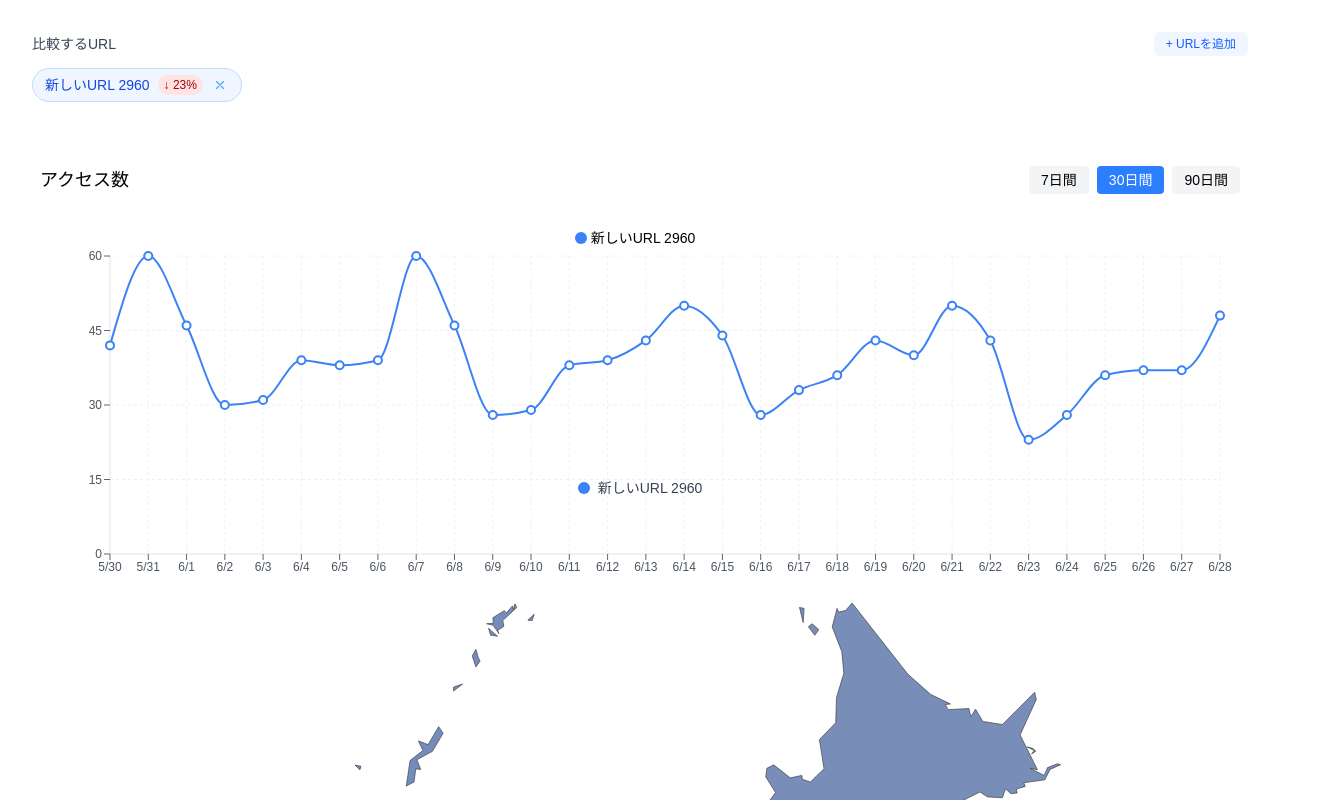
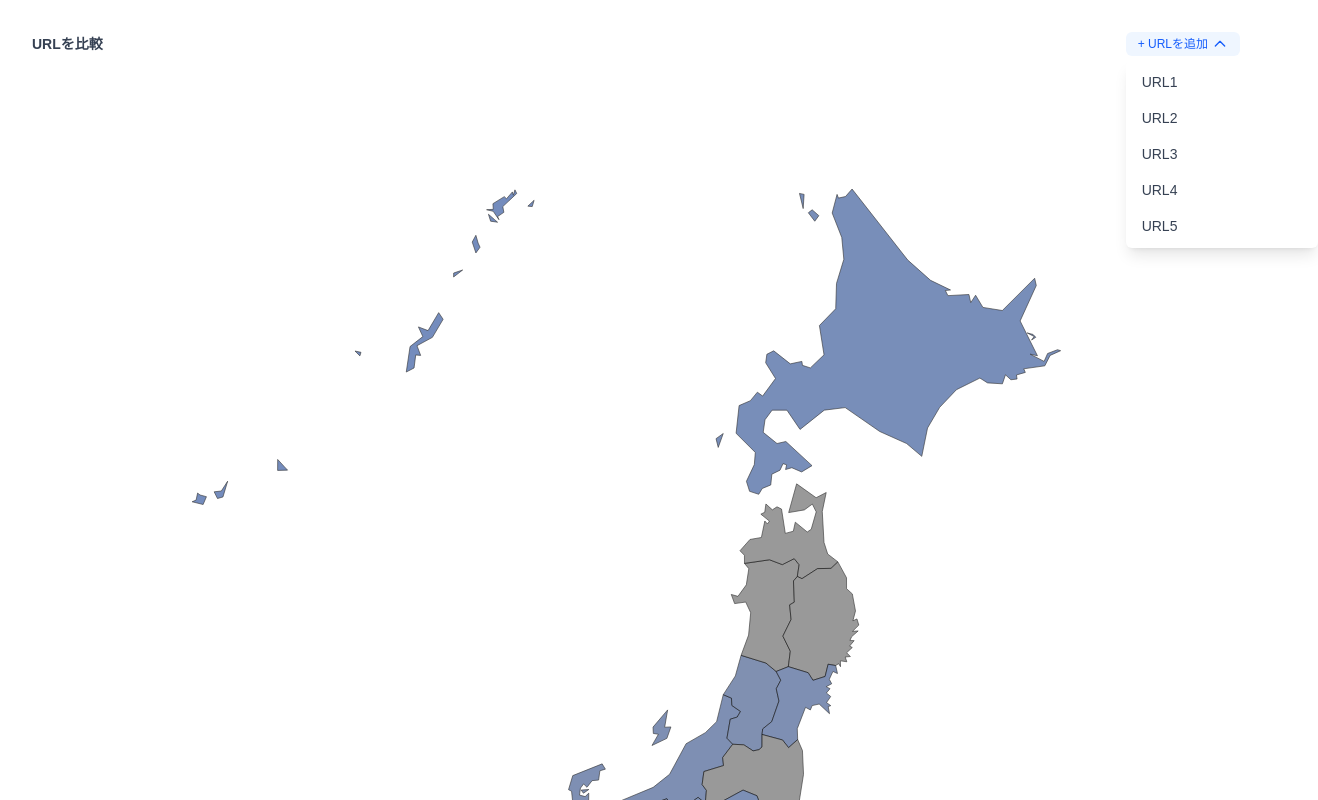
Before and after one commit to frapoe/japan-analysis, a Next.js app: page / in a window 1280 px wide. Both pictures are taken after a click on the button "+ URLを追加". Shown: the top 800 px of the page, 1318 px wide, since content can reach past the window. Built offline with nearby package versions, Linux system fonts and the light colour scheme.

Commit message:
URLの配列を取得して比較できるようにした

```diff
--- a/src/app/components/analytics-dashboard/AnalyticsDashboard.tsx
+++ b/src/app/components/analytics-dashboard/AnalyticsDashboard.tsx
@@ -1,6 +1,22 @@
-import React, { useMemo, useState } from "react";
+import React, { useMemo, useState, useEffect } from "react";
 import { MetricCard } from "./MetricCard";
 import { LineChart } from "./LineChart";
+
+// 仮のURLデータ型
+type UrlOption = {
+  id: string;
+  title: string;
+  path: string;
+};
+
+// 仮のURLデータ
+const MOCK_URL_OPTIONS: UrlOption[] = [
+  { id: '1', title: 'URL1', path: '/url1' },
+  { id: '2', title: 'URL2', path: '/url2' },
+  { id: '3', title: 'URL3', path: '/url3' },
+  { id: '4', title: 'URL4', path: '/url4' },
+  { id: '5', title: 'URL5', path: '/url5' },
+];
 
 // グラフの色定義
 const LINE_COLORS = [
@@ -29,15 +45,7 @@ const formatDate = (date: Date) => {
   return `${year}-${month}-${day}`;
 };
 
-// 新しいURLを生成する関数
-const generateNewUrl = (): UrlItem => {
-  const id = `url${Date.now()}`;
-  return {
-    id,
-    path: `/new-path/${id}`,
-    title: `新しいURL ${id.slice(-4)}`
-  };
-};
+// 新しいURLを生成する関数（削除）
 
 // 過去90日間のURLごとのデータを生成する関数
 const generateUrlStats = (urlId: string, index: number) => {
@@ -111,9 +119,20 @@ const prepareChartData = (allStats: Array<{url?: UrlItem, stats: any[]}>) => {
 export const AnalyticsDashboard: React.FC = () => {
   // URL一覧の状態管理
   const [urls, setUrls] = useState<UrlItem[]>(INITIAL_URLS);
+  // 選択可能なURLオプション
+  const [urlOptions, setUrlOptions] = useState<UrlOption[]>([]);
+  // プルダウンの表示状態
+  const [isDropdownOpen, setIsDropdownOpen] = useState(false);
 
   // 選択されたURLのIDの配列（デフォルトで空）
   const [selectedUrlIds, setSelectedUrlIds] = useState<string[]>([]);
+
+  // コンポーネントマウント時にURLオプションをロード
+  useEffect(() => {
+    // ここで実際にはAPIからデータを取得する
+    // 例: fetchUrlOptions().then(data => setUrlOptions(data));
+    setUrlOptions(MOCK_URL_OPTIONS);
+  }, []);
 
   // 全URLの統計データを生成
   const allUrlStats = useMemo(() => generateAllUrlStats(urls), [urls]);
@@ -128,6 +147,9 @@ export const AnalyticsDashboard: React.FC = () => {
     [allUrlStats, selectedUrlIds, urls]
   );
 
+  // グラフに表示するURLの最大数
+  const MAX_URLS = 5;
+
   // グラフ用のデータを準備
   const chartData = useMemo(() => {
     // 型を合わせるために必要な変換
@@ -138,15 +160,34 @@ export const AnalyticsDashboard: React.FC = () => {
         pageviews: stat.pageviews
       }))
     }));
+
+    // 選択されたURLがなくても空のデータを返す
+    if (statsForChart.length === 0) {
+      return [];
+    }
+
     return prepareChartData(statsForChart);
   }, [selectedStats]);
 
   // URLを追加する関数（追加時に自動的に選択状態にする）
-  const addUrl = () => {
-    const newUrl = generateNewUrl();
+  const addUrl = (urlOption: UrlOption) => {
+    if (urls.length >= MAX_URLS) return; // 最大数を超えないようにする
+
+    const newUrl: UrlItem = {
+      id: urlOption.id,
+      title: urlOption.title,
+      path: urlOption.path
+    };
+
     setUrls(prev => [...prev, newUrl]);
     setSelectedUrlIds(prev => [...prev, newUrl.id]);
+    setIsDropdownOpen(false);
   };
+
+  // 選択可能なURLオプションをフィルタリング（既に追加済みのURLは除外）
+  const availableUrlOptions = useMemo(() => {
+    return urlOptions.filter(option => !urls.some(url => url.id === option.id));
+  }, [urlOptions, urls]);
 
   // URLを削除する関数
   const removeUrl = (urlId: string) => {
@@ -188,22 +229,61 @@ export const AnalyticsDashboard: React.FC = () => {
       {/* URLリストセクション */}
       <div className="p-4">
         <div className="flex justify-between items-center mb-3">
-          <h2 className="text-sm font-medium text-gray-700">比較するURL</h2>
-          <div className="flex space-x-2">
+          <h1 className="text-sm font-bold text-gray-700">URLを比較</h1>
+          <div className="flex relative">
+            <div className="relative mr-2">
               <button
-              onClick={addUrl}
-              className="text-sm bg-blue-50 text-blue-600 hover:bg-blue-100 px-3 py-1 rounded-md text-xs"
+                type="button"
+                onClick={() => setIsDropdownOpen(!isDropdownOpen)}
+                disabled={urls.length >= MAX_URLS || availableUrlOptions.length === 0}
+                className={`text-sm px-3 py-1 rounded-md text-xs flex items-center ${
+                  urls.length >= MAX_URLS || availableUrlOptions.length === 0
+                    ? 'bg-gray-100 text-gray-400 cursor-not-allowed'
+                    : 'bg-blue-50 text-blue-600 hover:bg-blue-100'
+                }`}
               >
-              + URLを追加
+                {urls.length >= MAX_URLS
+                  ? '最大数に達しています'
+                  : availableUrlOptions.length === 0
+                    ? '追加できるURLがありません'
+                    : '+ URLを追加'}
+                <svg
+                  className={`ml-1 w-4 h-4 transition-transform ${isDropdownOpen ? 'transform rotate-180' : ''}`}
+                  fill="none"
+                  stroke="currentColor"
+                  viewBox="0 0 24 24"
+                  xmlns="http://www.w3.org/2000/svg"
+                >
+                  <path strokeLinecap="round" strokeLinejoin="round" strokeWidth={2} d="M19 9l-7 7-7-7" />
+                </svg>
               </button>
+
+              {isDropdownOpen && availableUrlOptions.length > 0 && (
+                <div className="absolute z-10 mt-1 w-48 bg-white rounded-md shadow-lg py-1">
+                  {availableUrlOptions.map((option) => (
+                    <button
+                      key={option.id}
+                      type="button"
+                      onClick={() => addUrl(option)}
+                      className="block w-full text-left px-4 py-2 text-sm text-gray-700 hover:bg-gray-100 hover:text-gray-900"
+                    >
+                      {option.title}
+                    </button>
+                  ))}
+                </div>
+              )}
+            </div>
+
+            {/* ドロップダウン外をクリックで閉じる */}
+            {isDropdownOpen && (
+              <div
+                className="fixed inset-0 z-0"
+                onClick={() => setIsDropdownOpen(false)}
+              />
+            )}
           </div>
         </div>
 
-        {urls.length === 0 ? (
-          <div className="text-center py-4 text-sm text-gray-500">
-            比較するURLがありません。追加してください。
-          </div>
-        ) : (
           <div className="flex flex-wrap gap-2">
             {urls.map((url) => {
               const isSelected = selectedUrlIds.includes(url.id);
@@ -242,15 +322,13 @@ export const AnalyticsDashboard: React.FC = () => {
               );
             })}
           </div>
-        )}
       </div>
 
 
 
       {/* グラフセクション */}
       {selectedUrlIds.length > 0 && (
-        <div className="space-y-4">
-          <div className="h-80">
+        <div className="mt-8">
           <LineChart
             data={chartData}
             urlCount={selectedUrlIds.length}
@@ -258,22 +336,6 @@ export const AnalyticsDashboard: React.FC = () => {
             className="mt-6"
           />
         </div>
-
-          {/* 凡例 */}
-          <div className="flex flex-wrap gap-4 justify-center">
-            {selectedStats.map(({ url, urlId }, index) => (
-              <div key={urlId || index} className="flex items-center">
-                <div
-                  className="w-3 h-3 rounded-full mr-2"
-                  style={{
-                    backgroundColor: LINE_COLORS[index % LINE_COLORS.length]
-                  }}
-                />
-                <span className="text-sm text-gray-700">{url?.title || `URL ${index + 1}`}</span>
-              </div>
-            ))}
-          </div>
-        </div>
       )}
     </div>
   );
--- a/src/app/components/analytics-dashboard/LineChart.tsx
+++ b/src/app/components/analytics-dashboard/LineChart.tsx
@@ -30,13 +30,13 @@ interface LineChartProps {
 const CustomTooltip = ({ active, payload, label }: any) => {
   if (active && payload && payload.length) {
     const colors = [
-      '#3b82f6', // blue-500
-      '#ef4444', // red-500
-      '#10b981', // green-500
-      '#f59e0b', // yellow-500
-      '#8b5cf6', // purple-500
-      '#ec4899', // pink-500
-      '#14b8a6', // teal-500
+      "#3b82f6", // blue-500
+      "#ef4444", // red-500
+      "#10b981", // green-500
+      "#f59e0b", // yellow-500
+      "#8b5cf6", // purple-500
+      "#ec4899", // pink-500
+      "#14b8a6", // teal-500
     ];
 
     return (
@@ -49,7 +49,9 @@ const CustomTooltip = ({ active, payload, label }: any) => {
                 className="w-2 h-2 rounded-full mr-2"
                 style={{ backgroundColor: colors[index % colors.length] }}
               ></div>
-              <span>{entry.name}: {entry.value.toLocaleString()}</span>
+              <span>
+                {entry.name}: {entry.value.toLocaleString()}
+              </span>
             </div>
           ))}
         </div>
@@ -60,33 +62,69 @@ const CustomTooltip = ({ active, payload, label }: any) => {
 };
 
 // 期間の型定義
-type TimeRange = '7d' | '30d' | '90d';
+type TimeRange = "7d" | "30d" | "90d";
 
 // 色の配列を定義
 const LINE_COLORS = [
-  '#3b82f6', // blue-500
-  '#ef4444', // red-500
-  '#10b981', // green-500
-  '#f59e0b', // yellow-500
-  '#8b5cf6', // purple-500
-  '#ec4899', // pink-500
-  '#14b8a6', // teal-500
+  "#3b82f6", // blue-500
+  "#ef4444", // red-500
+  "#10b981", // green-500
+  "#f59e0b", // yellow-500
+  "#8b5cf6", // purple-500
+  "#ec4899", // pink-500
+  "#14b8a6", // teal-500
 ];
+
+// ダミーデータを生成する関数
+const generateDummyData = (days: number) => {
+  const today = new Date();
+  const result = [];
+
+  for (let i = days - 1; i >= 0; i--) {
+    const date = new Date(today);
+    date.setDate(date.getDate() - i);
+    const dummyData: { [key: string]: string | number } = {
+      date: date.toISOString().split("T")[0],
+    };
+
+    // ダミーデータはすべて0
+    for (let idx = 0; idx < 5; idx++) {
+      dummyData[`url${idx + 1}Pageviews`] = 0;
+    }
+
+    result.push(dummyData);
+  }
+
+  return result;
+};
 
 export const LineChart: React.FC<LineChartProps> = ({
   data,
   urlCount = 2,
   selectedUrls = [],
   hideLegend = false,
-  className = ''
+  className = "",
 }) => {
-  const [timeRange, setTimeRange] = useState<TimeRange>('30d');
+  const [timeRange, setTimeRange] = useState<TimeRange>("30d");
 
   // 期間に応じたデータをフィルタリング
   const filteredData = useMemo(() => {
-    const daysToShow = timeRange === '7d' ? 7 : timeRange === '30d' ? 30 : 90;
-    return data.slice(-daysToShow);
+    const daysToShow = timeRange === "7d" ? 7 : timeRange === "30d" ? 30 : 90;
+    // データがある場合はそのデータを、ない場合はダミーデータを使用
+    return data.length > 0
+      ? data.slice(-daysToShow)
+      : generateDummyData(daysToShow);
   }, [data, timeRange]);
+
+  // データがあるかどうか
+  const hasData =
+    data.length > 0 &&
+    data.some((d) =>
+      Object.entries(d).some(([key, value]) => {
+        if (key === "date") return false;
+        return typeof value === "number" && value > 0;
+      })
+    );
 
   return (
     <div className={`bg-white rounded-lg p-6 ${className}`}>
@@ -94,38 +132,38 @@ export const LineChart: React.FC<LineChartProps> = ({
         <h2 className="text-lg font-medium">アクセス数</h2>
         <div className="flex space-x-2">
           <button
-            onClick={() => setTimeRange('7d')}
+            onClick={() => setTimeRange("7d")}
             className={`px-3 py-1 text-sm rounded ${
-              timeRange === '7d'
-                ? 'bg-blue-500 text-white'
-                : 'bg-gray-100 hover:bg-gray-200'
+              timeRange === "7d"
+                ? "bg-blue-500 text-white"
+                : "bg-gray-100 hover:bg-gray-200"
             }`}
           >
             7日間
           </button>
           <button
-            onClick={() => setTimeRange('30d')}
+            onClick={() => setTimeRange("30d")}
             className={`px-3 py-1 text-sm rounded ${
-              timeRange === '30d'
-                ? 'bg-blue-500 text-white'
-                : 'bg-gray-100 hover:bg-gray-200'
+              timeRange === "30d"
+                ? "bg-blue-500 text-white"
+                : "bg-gray-100 hover:bg-gray-200"
             }`}
           >
             30日間
           </button>
           <button
-            onClick={() => setTimeRange('90d')}
+            onClick={() => setTimeRange("90d")}
             className={`px-3 py-1 text-sm rounded ${
-              timeRange === '90d'
-                ? 'bg-blue-500 text-white'
-                : 'bg-gray-100 hover:bg-gray-200'
+              timeRange === "90d"
+                ? "bg-blue-500 text-white"
+                : "bg-gray-100 hover:bg-gray-200"
             }`}
           >
             90日間
           </button>
         </div>
       </div>
-      <div className="h-96">
+      <div className="h-96 relative">
         <ResponsiveContainer width="100%" height="100%">
           <RechartsLineChart
             data={filteredData}
@@ -136,43 +174,77 @@ export const LineChart: React.FC<LineChartProps> = ({
               bottom: 10,
             }}
           >
-            <CartesianGrid strokeDasharray="3 3" stroke="#f0f0f0" />
+            <CartesianGrid
+              strokeDasharray="3 3"
+              stroke="#f0f0f0"
+              vertical={hasData}
+            />
             <XAxis
               dataKey="date"
               tick={{ fill: "#4b5563", fontSize: 12 }}
               axisLine={{ stroke: "#e5e7eb" }}
+              tickLine={{ stroke: hasData ? "#e5e7eb" : "transparent" }}
               tickFormatter={(value) => {
                 const date = new Date(value);
-                return `${(date.getMonth() + 1)}/${date.getDate()}`;
+                return `${date.getMonth() + 1}/${date.getDate()}`;
               }}
             />
             <YAxis
               tick={{ fill: "#4b5563", fontSize: 12 }}
               axisLine={{ stroke: "#e5e7eb" }}
+              tickLine={{ stroke: hasData ? "#e5e7eb" : "transparent" }}
               tickFormatter={(value) => {
                 if (value >= 1000) return `${value / 1000}k`;
-                return value;
+                return value === 0 ? "" : value;
               }}
+              domain={[0, hasData ? "auto" : 100]}
             />
             <Tooltip content={<CustomTooltip />} />
-            {!hideLegend && (
+            {!hideLegend && hasData && (
               <Legend
-                verticalAlign="top"
+                verticalAlign="bottom"
                 height={36}
+                wrapperStyle={{
+                  paddingTop: "20px",
+                  display: "flex",
+                  justifyContent: "center",
+                  alignItems: "center",
+                }}
                 formatter={(value, entry: any, index: number) => (
                   <span className="text-sm text-gray-600">{value}</span>
                 )}
                 content={({ payload }) => (
-                  <div className="flex flex-wrap justify-center gap-4 mt-2">
-                    {payload?.map((entry: any, index: number) => (
-                      <div key={`legend-${index}`} className="flex items-center">
+                  <div className="flex flex-wrap justify-center gap-4">
+                    {payload?.map((entry: any, index: number) => {
+                      // データが0の凡例は表示しない
+                      const dataKey = entry.dataKey as string;
+                      const hasAnyData = data.some((d) => {
+                        const value = d[dataKey];
+                        return typeof value === "number" && value > 0;
+                      });
+
+                      if (!hasAnyData) return null;
+
+                      return (
                         <div
-                          className="w-3 h-3 rounded-full mr-1"
-                          style={{ backgroundColor: entry.color }}
-                        />
-                        <span className="text-sm">{entry.value}</span>
-                      </div>
-                    ))}
+                          key={`legend-${index}`}
+                          className="flex items-center"
+                        >
+                          <div className="relative w-3 h-3 mr-1">
+                            <div
+                              className="absolute inset-0 rounded-full"
+                              style={{
+                                backgroundColor: '#fff',
+                                border: `2px solid ${entry.color}`,
+                                width: '12px',
+                                height: '12px'
+                              }}
+                            />
+                          </div>
+                          <span className="text-sm">{entry.value}</span>
+                        </div>
+                      );
+                    })}
                   </div>
                 )}
               />
@@ -180,6 +252,7 @@ export const LineChart: React.FC<LineChartProps> = ({
             {Array.from({ length: urlCount }).map((_, index) => {
               const dataKey = `url${index + 1}Pageviews`;
               const color = LINE_COLORS[index % LINE_COLORS.length];
+              const hasData = data.length > 0 && selectedUrls[index];
 
               return (
                 <Line
@@ -188,7 +261,8 @@ export const LineChart: React.FC<LineChartProps> = ({
                   dataKey={dataKey}
                   name={selectedUrls[index] || `URL ${index + 1}`}
                   stroke={color}
-                  strokeWidth={2}
+                  strokeWidth={hasData ? 2 : 0} // データがない場合は線を非表示
+                  strokeOpacity={hasData ? 1 : 0} // データがない場合は透明に
                   dot={{
                     fill: '#fff',
                     stroke: color,
@@ -196,10 +270,10 @@ export const LineChart: React.FC<LineChartProps> = ({
                     r: 4,
                   }}
                   activeDot={{
-                    r: 6,
+                    fill: '#fff',
                     stroke: color,
                     strokeWidth: 2,
-                    fill: '#fff',
+                    r: 4,
                   }}
                 />
               );
```
Lines whose indentation alone changed are shown as unchanged.
